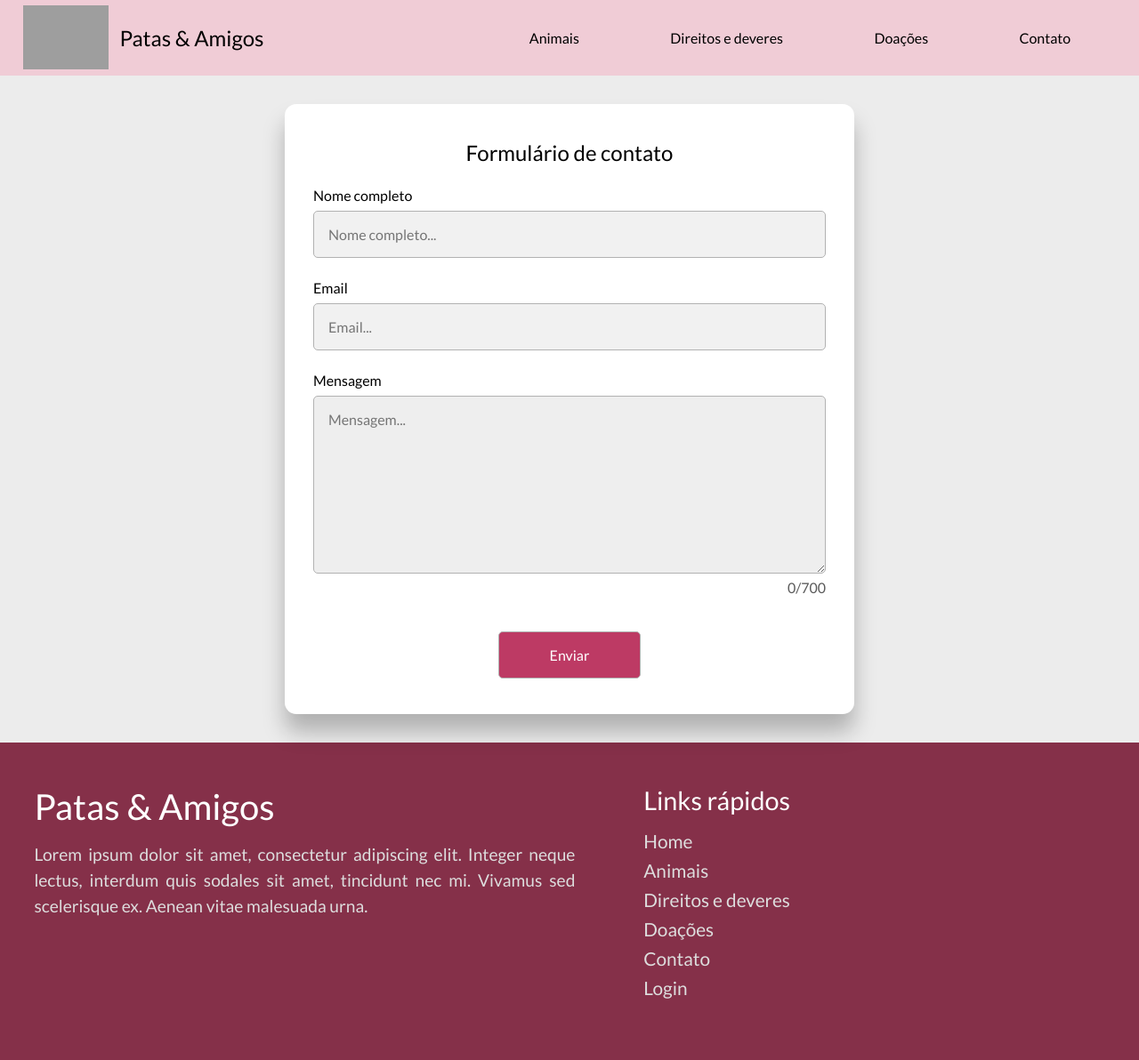
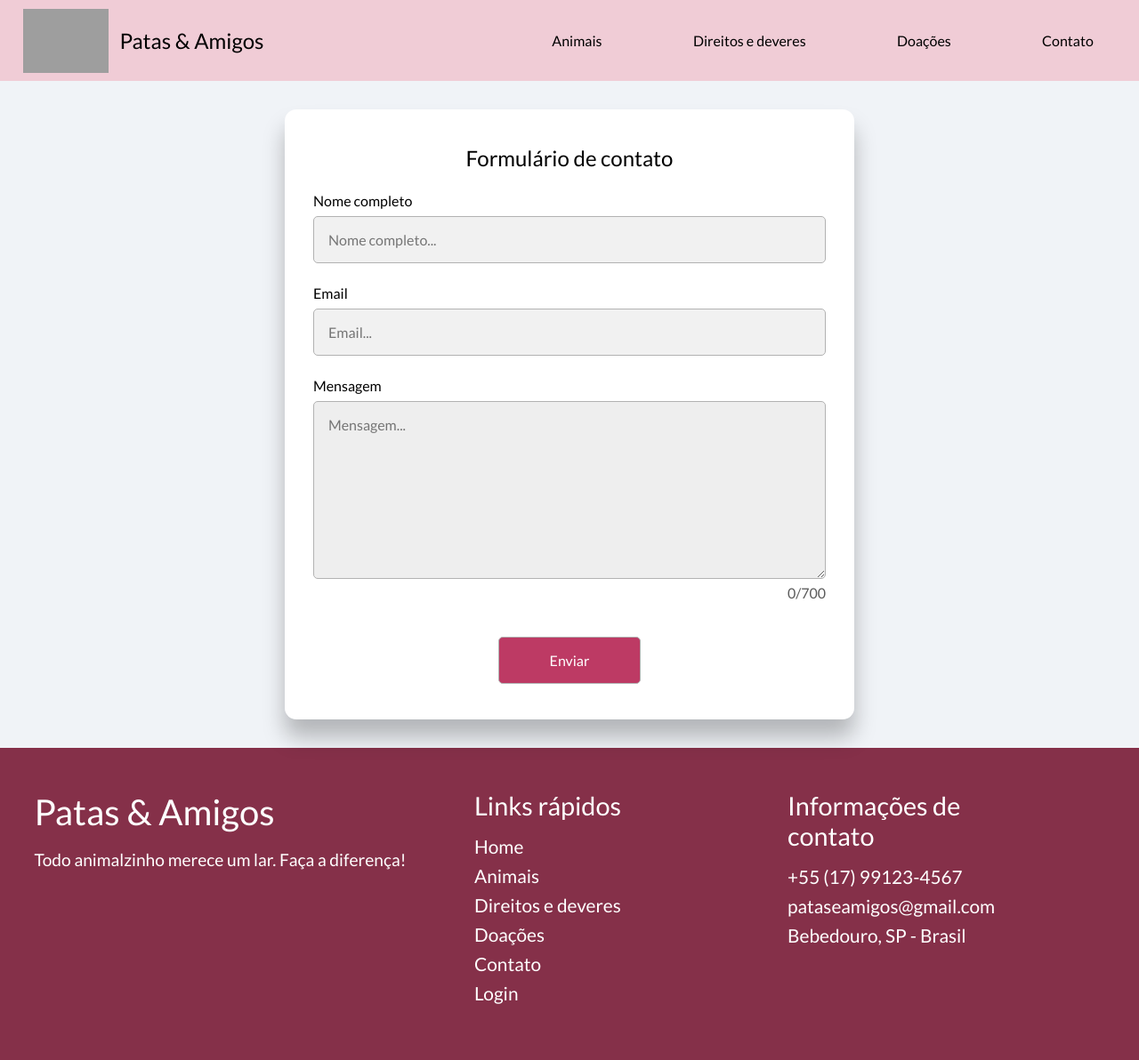
Before and after one commit to Bewwwy/TCC, a PHP site: page /pages/form.php in a window 1280 px wide. Shown: the top 1192 px of the page at 89% size. Run offline with PHP 8.4, Linux system fonts and the light colour scheme; grey boxes are pictures that could not be loaded.

Commit message:
css e manual

```diff
--- a/site/componentes/footer.php
+++ b/site/componentes/footer.php
@@ -4,8 +4,7 @@ echo
         <div class="container">
             <div class="intro">
                 <h4>Patas & Amigos</h4>
-                <p>Lorem ipsum dolor sit amet, consectetur adipiscing elit. Integer neque lectus, interdum quis sodales sit amet,
-                tincidunt nec mi. Vivamus sed scelerisque ex. Aenean vitae malesuada urna.</p>
+                <p>Todo animalzinho merece um lar. Faça a diferença!</p>
             </div>
             <div class="col">
                 <h4>Links rápidos</h4>
--- a/site/componentes/navbar.php
+++ b/site/componentes/navbar.php
@@ -3,10 +3,10 @@ echo
     '<nav>
         <a id="home" href="../index.html"><img class="logo" src="../images/logo.svg" alt="logo"><p>Patas & Amigos</p></a>
         <ul class="nav_links">
-            <li><a href="../pages/animais.php">Animais</a></li>
-            <li><a href="../pages/direitos_deveres.php">Direitos e deveres</a></li>
-            <li><a href="../pages/doacao.php">Doações</a></li>
-            <li><a href="../pages/form.php">Contato</a></li>
+            <a href="../pages/animais.php"><li>Animais</li></a>
+            <a href="../pages/direitos_deveres.php"><li>Direitos e deveres</li></a>
+            <a href="../pages/doacao.php"><li>Doações</li></a>
+            <a href="../pages/form.php"><li>Contato</li></a>
         </ul>
     </nav>';
 ?>
--- a/site/css/all.css
+++ b/site/css/all.css
@@ -15,10 +15,9 @@
     text-align: center;
 }
 :root {
-    --black: black;
     --grey: grey;
     --white: white;
-    --l_grey: rgb(236, 236, 236);
+    --l_grey: #F0F3F7;
 }
 
 header {
--- a/site/css/animais.css
+++ b/site/css/animais.css
@@ -4,7 +4,7 @@ header {
     padding-bottom: 18vh;
 }
 .content {
-    background-color: rgb(226, 226, 226);
+    background-color: var(--l_grey);
 }
 
 h1 {
--- a/site/css/c_adm.css
+++ b/site/css/c_adm.css
@@ -86,7 +86,7 @@ input:-webkit-autofill:focus {
     border-bottom: 2px rgb(211, 84, 105) solid;
     -webkit-text-fill-color: rgb(55, 55, 55);
     -webkit-box-shadow: 0 0 0px 1000px rgb(231, 193, 204) inset;
-    transition: background-color 5000s ease-in-out 0s;
+    transition: 5000s ease-in-out 0s;
 }
 
 #btn {
--- a/site/css/c_animal.css
+++ b/site/css/c_animal.css
@@ -134,8 +134,8 @@ body {
 
 .cad-animal {
     position: relative;
-    max-width: 700px;
-    width: 100%;
+    max-width: 98vw;
+    width: 40rem;
     background-color: white;
     padding: 25px;
     border-radius: 8px;
@@ -160,7 +160,7 @@ form label {
     color: black;
 }
 
-form input {
+form #lb1, #lb2{
     background-color: rgb(241, 241, 241);
     position: relative;
     height: 50px;
--- a/site/css/footer.css
+++ b/site/css/footer.css
@@ -26,7 +26,7 @@ footer {
     margin-top: 2vh;
     font-size: 1.2rem;
     text-align: justify;
-    color: rgb(221, 221, 221);
+    color: white;
     line-height: 1.5;
 }
 
@@ -47,11 +47,11 @@ footer {
 .col ul li {
     text-align: left;
     font-size: 1.3rem;
-    color: rgb(221, 221, 221);
+    color: white;
     margin-top: .5rem;
 }
 .col ul li a {
-    color: rgb(221, 221, 221);
+    color: white;
 }
 .col ul li a:hover {
     color: rgb(0, 0, 0);
--- a/site/css/nav.css
+++ b/site/css/nav.css
@@ -1,3 +1,5 @@
+@import url('https://fonts.googleapis.com/css2?family=Lato:ital,wght@0,100;0,300;0,400;0,700;0,900;1,100;1,300;1,400;1,700;1,900&display=swap');
+
 nav {
     background-color: rgb(240, 204, 214);
     height: 100%;
@@ -12,15 +14,15 @@ nav {
     align-items: center;
 }
 
-#home {
-    color: black;
-    font-size: x-large;
-}
-
 .logo {
     height: 9vh;
     margin: .8vh 1vw .8vh 2vw;
     cursor: pointer;
+}
+
+#home {
+    color: black;
+    font-size: x-large;
 }
 
 .nav_links {
@@ -28,21 +30,28 @@ nav {
     display: flex;
     align-items: center;
     flex-wrap: wrap;
-    padding: 2.2vh 0 2.2vh 0;
-    margin: 0 2vw;
+    /* padding: 4vh 0; */
+    /* margin: 0 2vw; */
 }
 
 .nav_links li {
-    /* background-color: pink; */
-    margin: 0 4vw;
+    /* background-color: orange; */
+    padding: 4.5vh 4vw;
+    transition: 0.4s ease;
 }
 
-.nav_links li a {
+.nav_links a {
     color: black;
-    transition-duration: 0.5s;
+    /* transition-duration: 0.5s; */
+    font-family: "Lato", sans-serif;
 }
 
-.nav_links li a:hover {
+.nav_links a:hover{
     color: rgb(255, 255, 255);
-    transition: 0.3s ease;
+    /* transition: 0.3s ease; */
 }
+
+.nav_links a:hover li {
+    cursor: pointer;
+    background-color: rgb(133, 48, 73);
+}
```
Also changed, not shown: site/banco/animal/c_animal_view.php (+5 -5 lines), site/css/login.css (+5 -4 lines), site/index.html (+6 -7 lines).
